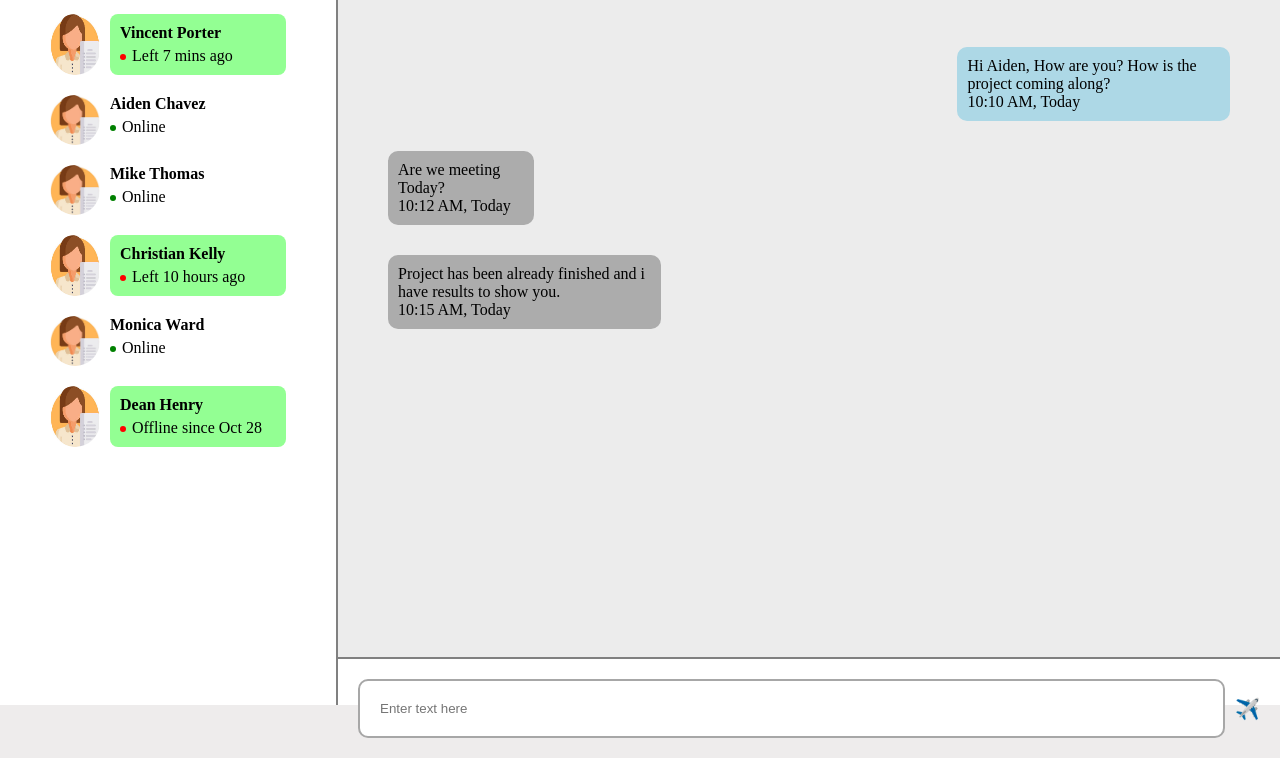
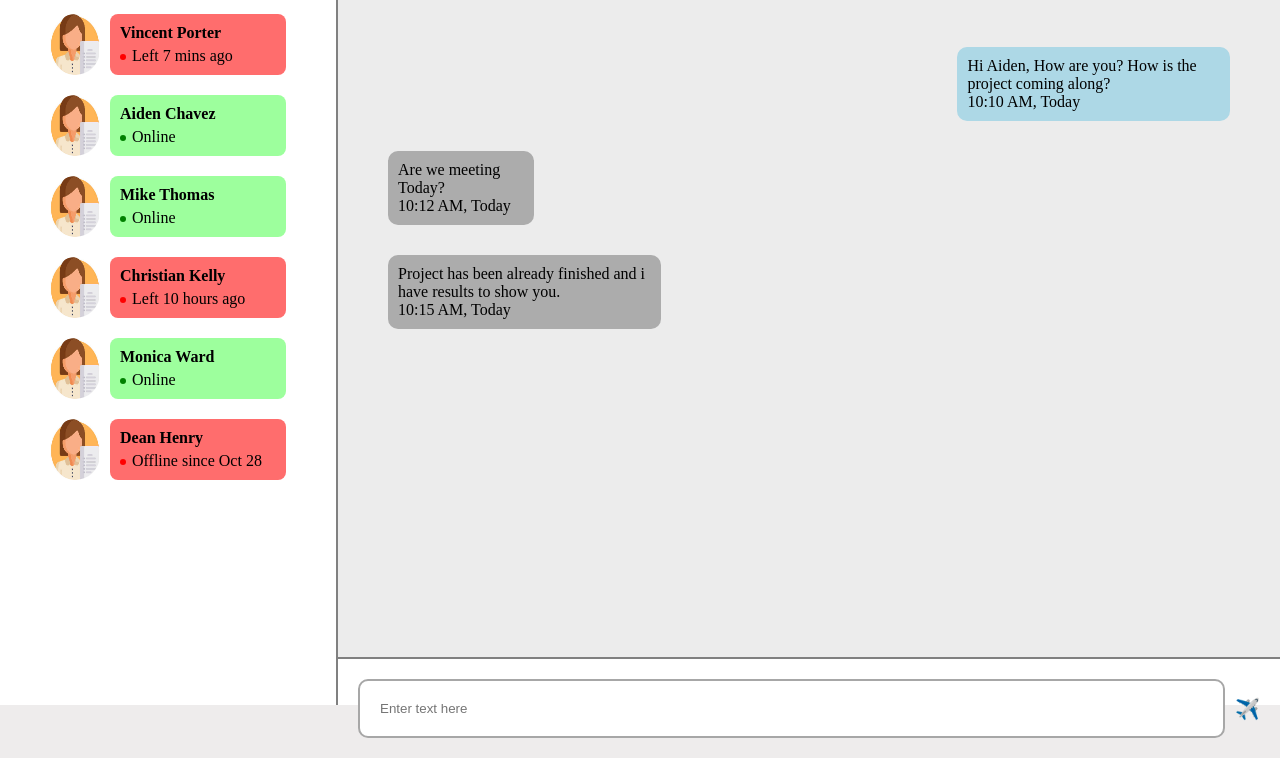
Before and after one commit to Federicoserri/Proyecto-modul-1-UTN, a plain HTML site: page index.html in a window 1280 px wide. Shown: the part 95-853 px from the top of the page. Drawn offline with Linux system fonts and the light colour scheme.

Commit message:
estilice el div de los contactos online

```diff
--- a/style.css
+++ b/style.css
@@ -154,7 +154,14 @@ img {
 }
 
 .offline-div {
-  background-color: rgb(147, 255, 147);
+  background-color: rgb(255, 109, 109);
+  width: 100%;
+  border-radius: 8px;
+  padding: 10px;
+}
+
+.online-div {
+  background-color: rgb(157, 255, 157);
   width: 100%;
   border-radius: 8px;
   padding: 10px;
```
